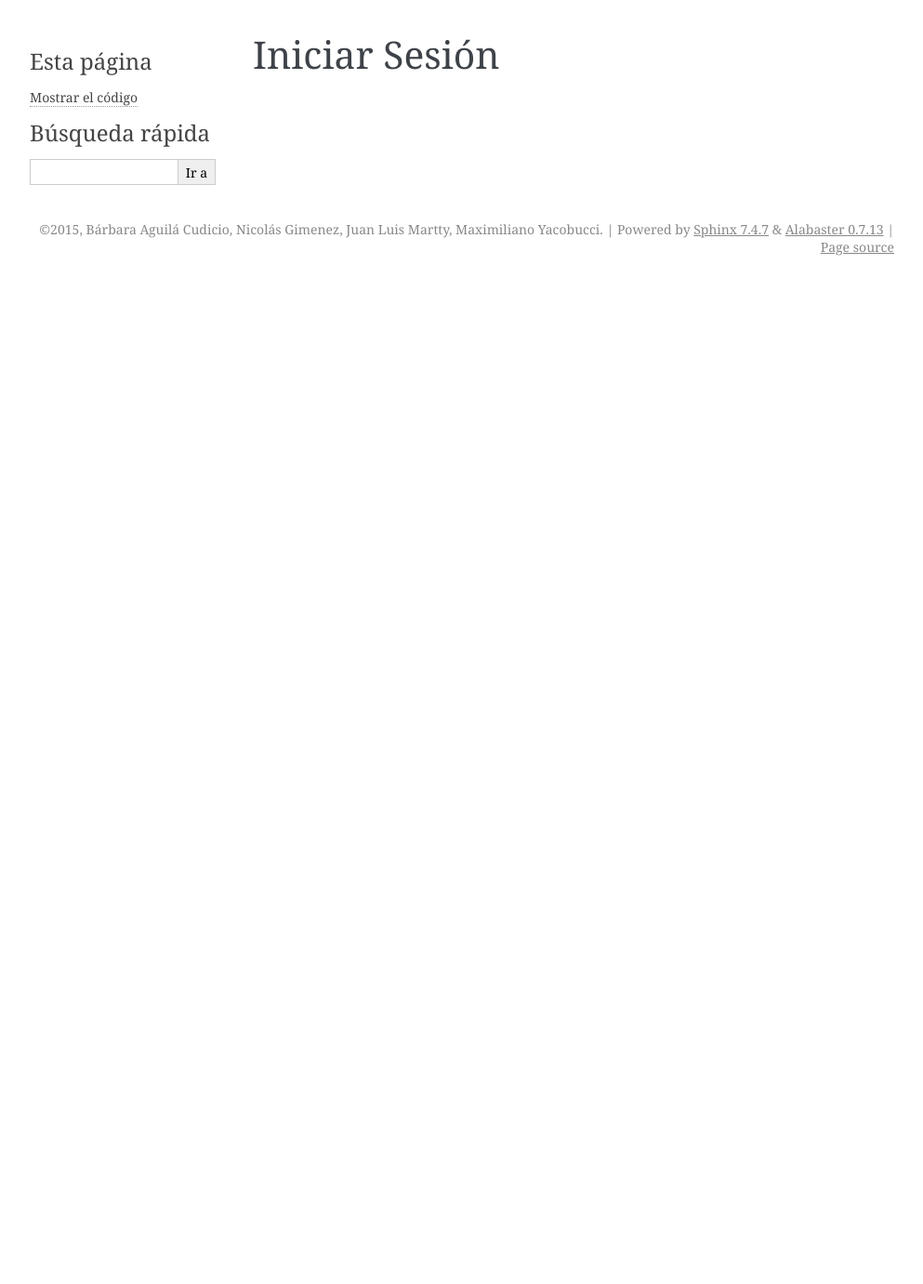
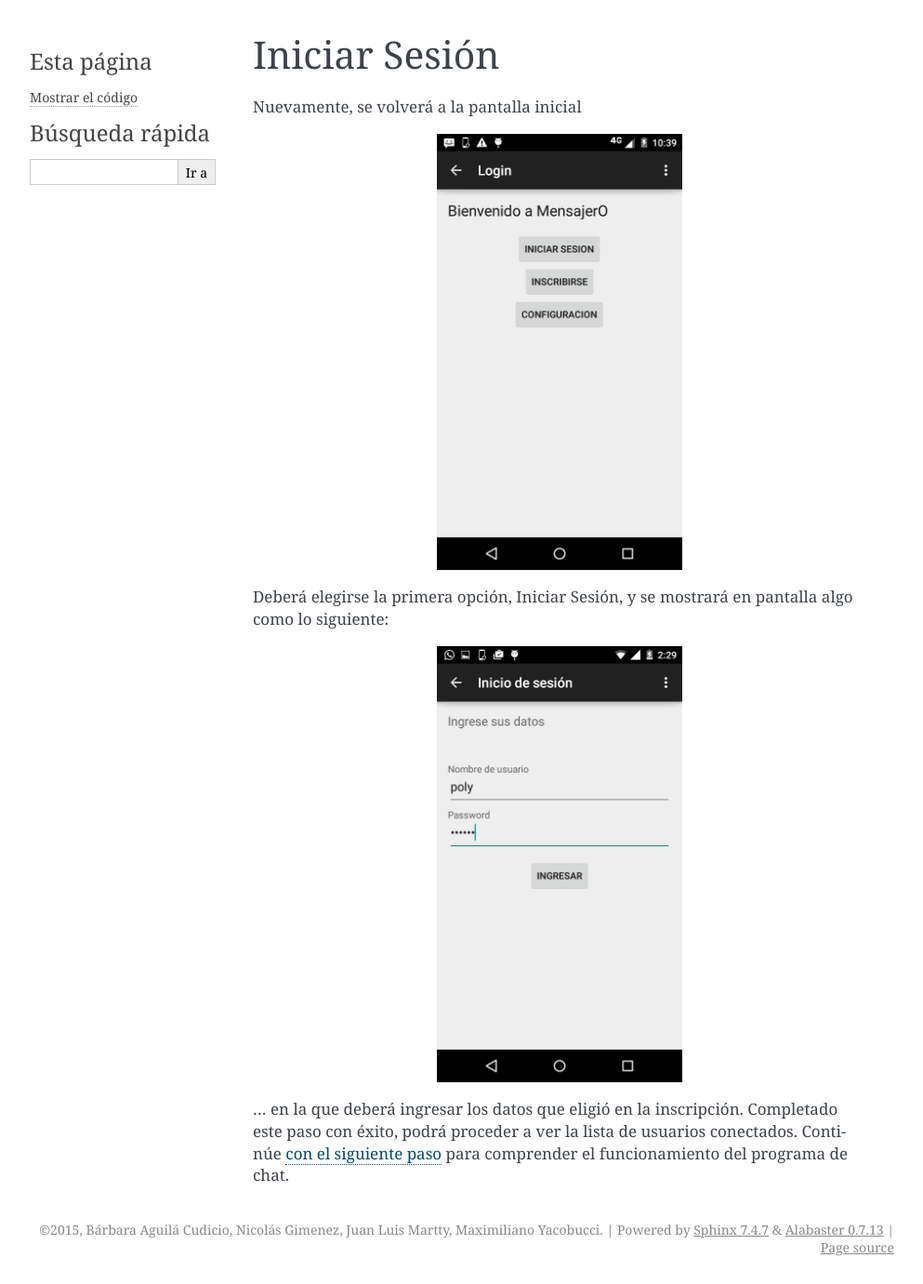
Before and after one commit to AguilaCudicio/tallerII, a Sphinx documentation site: the page built from cliente/doc/manual-de-usuario/source/iniciarsesion.txt, in a window 1280 px wide. Shown: the whole page at 93% size, without its empty margins (148-1141 px from the left). Built offline with Sphinx 7.4.7, drawn with Linux system fonts in a browser that asks for light colours; before the commit the page ends 900 px from its top, so only the background shows below that.

Commit message:
Un poco mas del manual de usuario y arreglada una referencia incorrecta en el manual de doc tecnica

```diff
--- a/cliente/doc/doctec/Codigo fuente.txt
+++ b/cliente/doc/doctec/Codigo fuente.txt
@@ -2,6 +2,6 @@ Codigo fuente
 ================
 .. automodule:: Codigo fuente
 
-La documentacion del codigo puede verse aca:
+La documentacion del codigo puede verse aquí:
 
-* `Codigo fuente <../../../doc/javadocum/index.html>`_
+* `Codigo fuente <../../../../doc/javadocum/index.html>`_
--- a/cliente/doc/manual-de-usuario/source/index.txt
+++ b/cliente/doc/manual-de-usuario/source/index.txt
@@ -16,6 +16,7 @@ Contents:
    configuracion
    inscripcion
    iniciarsesion
+   manejodelchat
    problemascomunes
 
 
--- a/cliente/doc/manual-de-usuario/source/iniciarsesion.txt
+++ b/cliente/doc/manual-de-usuario/source/iniciarsesion.txt
@@ -2,3 +2,18 @@
 
 Iniciar Sesión
 ==============
+
+Nuevamente, se volverá a la pantalla inicial
+
+.. image:: images/main.png
+  :width: 40%
+  :align: center
+
+Deberá elegirse la primera opción, Iniciar Sesión, y se mostrará en pantalla algo como lo siguiente:
+
+.. image:: images/iniciosesion.png
+  :width: 40%
+  :align: center
+
+... en la que deberá ingresar los datos que eligió en la inscripción.
+Completado este paso con éxito, podrá proceder a ver la lista de usuarios conectados. Continúe :ref:`con el siguiente paso <chat>` para comprender el funcionamiento del programa de chat.
--- a/cliente/doc/manual-de-usuario/source/inscripcion.txt
+++ b/cliente/doc/manual-de-usuario/source/inscripcion.txt
@@ -19,7 +19,7 @@ Debe oprimir el botón "Inscribirse", y se mostrará la siguiente pantalla:
 Complete los datos requeridos.
 
 * El **nombre de usuario** es el nombre que verán los demás usuarios. Puede cambiarlo luego.
-* El **nombre** le servirá para iniciar sesión. NO podrá cambiarlo, pero solamente usted lo verá.
+* El **nombre** le servirá para iniciar sesión. NO podrá cambiarlo, pero solamente usted lo verá. Si coincide con el nombre de otro usuario, se le pedirá elegir otro nombre.
 * La **contraseña** solamente sirve para iniciar sesión. Puede cambiarse luego.
 
 Luego de oprimir Terminar, recibirá un mensaje de confirmación si todo sale bien. Puede continuar leyendo la sección de :ref:`Inicio de sesión <iniciarSesion>`
--- /dev/null
+++ b/cliente/doc/manual-de-usuario/source/manejodelchat.txt
@@ -0,0 +1,6 @@
+.. _chat:
+
+Manejo del chat
+===============
+
+Luego de iniciar sesión, podrá utilizar el chat. Se mostrará una ventana como la siguiente, con la lista de usuarios:
```
Also changed, not shown: cliente/doc/manual-de-usuario/source/images/chat.png (added), cliente/doc/manual-de-usuario/source/images/chatbusqueda.png (added), cliente/doc/manual-de-usuario/source/images/chatnuevosmsjs.png (added), cliente/doc/manual-de-usuario/source/images/iniciosesion.png (added), 9 other files.
